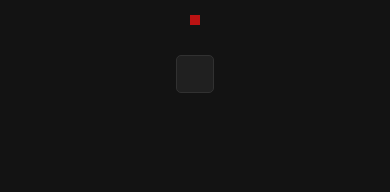
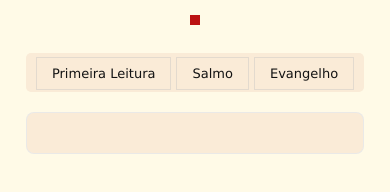
Before and after one commit to JottaP2/ProjetoBiblia, a plain HTML site: page index.html in a window 390 px wide. Drawn offline with Linux system fonts and the light colour scheme; no server answers.

Commit message:
feat: criação das secções para conteudo extra

```diff
--- a/index.html
+++ b/index.html
@@ -1,34 +1,41 @@
 <!DOCTYPE html>
 <html lang="en">
+
 <head>
     <meta charset="UTF-8">
     <meta name="viewport" content="width=device-width, initial-scale=1.0">
     <link rel="stylesheet" href="style.css">
     <title>Document</title>
 </head>
+
 <body>
+
     <main class="liturgia">
-        <header>
+        <header class="introducao">
             <div class="containerReferencia">
-            <p id="referencia"></p>
+                <p id="referencia"></p>
             </div>
-                <strong id="title"></strong>
+            <strong id="title"></strong>
             </span>
-            <div id="textSecudario">
-            <p id="introducao"></p>
-            <p id="subtitle"></p>
-            <p id="proclamacao"></p>
-            </div>
         </header>
 
         <section>
+
+            <nav class="nav-menu">
+                <ul class="menu-itens">
+                    <li><a id="card" href="#">Primeira Leitura</a></li>
+                    <li><a id="card" href="#">Salmo</a></li>
+                    <li><a id="card"href="#">Evangelho</a></li>
+                </ul>
+            </nav>
             <main class="container-main">
-            <p id="evangelho">
-            </p>
+                <p id="evangelho">
+                </p>
             </main>
         </section>
     </main>
 
     <script src="./script.js"></script>
 </body>
+
 </html>
--- a/script.js
+++ b/script.js
@@ -1,4 +1,5 @@
 const URL = "/api/liturgia";
+//const URL = "http://liturgia.up.railway.app/v2/"
 console.log(URL);
 
 async function liturgiaDiariaApi() {
--- a/style.css
+++ b/style.css
@@ -8,13 +8,13 @@
 body {
   display: flex;
   justify-content: center;
-  background-color: #131313;
-  color: #cacaca;
+  background-color: #fffae3d2;
+  color: #1b1b1b;
   padding: 10px;
 }
 
 strong{
-  color: white;
+  color: rgb(48, 47, 47);
 }
 
 main {
@@ -58,26 +58,63 @@ header #referencia{
 #evangelho{
     padding: 15px;
     text-align: justify;
-    line-height: 1.6;
+    line-height: 1.8;
 }
 
 .container-main{
   display: flex;
   justify-content: center;
   align-items: center;
-  background-color: rgb(32, 32, 32);
+  background-color: antiquewhite;
   border-radius: 10px;
-  border: 1px solid #313131;
+  border: 1px solid #e9e9e9e5;
   width: 100%;
   max-width: 800px;
   padding: 20px;
   gap: 10px;
 }
 
+.nav-menu{
+  display: flex;
+  justify-content: center;
+  padding: 10px 0px 30px;
+  width: 100%;
+}
 
+.menu-itens{
+  display: flex;
+  padding: 20px;
+  background-color: antiquewhite;
+  border-radius: 5px;
+  gap: 5px;
+  flex-wrap: wrap;
+  justify-content: center;
+}
+
+.menu-itens a, li{
+  color: #131313;
+  text-decoration: none;
+  list-style: none;
+}
+
+#card{
+  padding: 10px 30px;
+  border: 1px solid #c2c2c26b;
+  transition: ease 0.3s;
+  white-space: nowrap;
+}
+
+#card:hover{
+  background-color: #bb1212;
+  color: #ffffff;
+  border: 1px solid #ad0303;
+}
+
+/* Tablets */
 @media (max-width: 768px) {
   .container-main {
     padding: 15px;
+    max-width: 95%;
   }
 
   header {
@@ -86,12 +123,23 @@ header #referencia{
   }
 
   #evangelho {
-    padding: 10px;
+    padding: 12px;
+    font-size: 15px;
+    line-height: 1.7;
+  }
+
+  .menu-itens {
+    padding: 15px;
+    gap: 8px;
+  }
+
+  #card {
+    padding: 8px 20px;
     font-size: 14px;
   }
 }
 
-
+/* Celulares */
 @media (max-width: 480px) {
   body {
     padding: 5px;
@@ -100,23 +148,59 @@ header #referencia{
   .container-main {
     max-width: 100%;
     padding: 10px;
-    border-radius: 5px;
+    border-radius: 8px;
   }
 
   header {
     padding: 10px;
+    gap: 8px;
   }
 
   header #title {
     font-size: 18px;
+    line-height: 1.3;
+  }
+
+  #evangelho {
+    font-size: 14px;
+    padding: 10px;
+    line-height: 1.6;
+  }
+
+  .numero {
+    font-size: 9px;
+  }
+
+  .nav-menu {
+    padding: 10px 0px 20px;
+  }
+
+  .menu-itens {
+    padding: 10px;
+    gap: 5px;
+    width: 100%;
+  }
+
+  #card {
+    padding: 8px 15px;
+    font-size: 13px;
+    flex: 1 1 auto;
+    text-align: center;
+  }
+}
+
+
+@media (max-width: 360px) {
+  header #title {
+    font-size: 16px;
   }
 
   #evangelho {
     font-size: 13px;
-    padding: 8px;
   }
 
-  .numero {
-    font-size: 8px;
+  #card {
+    padding: 6px 10px;
+    font-size: 12px;
   }
 }
```
